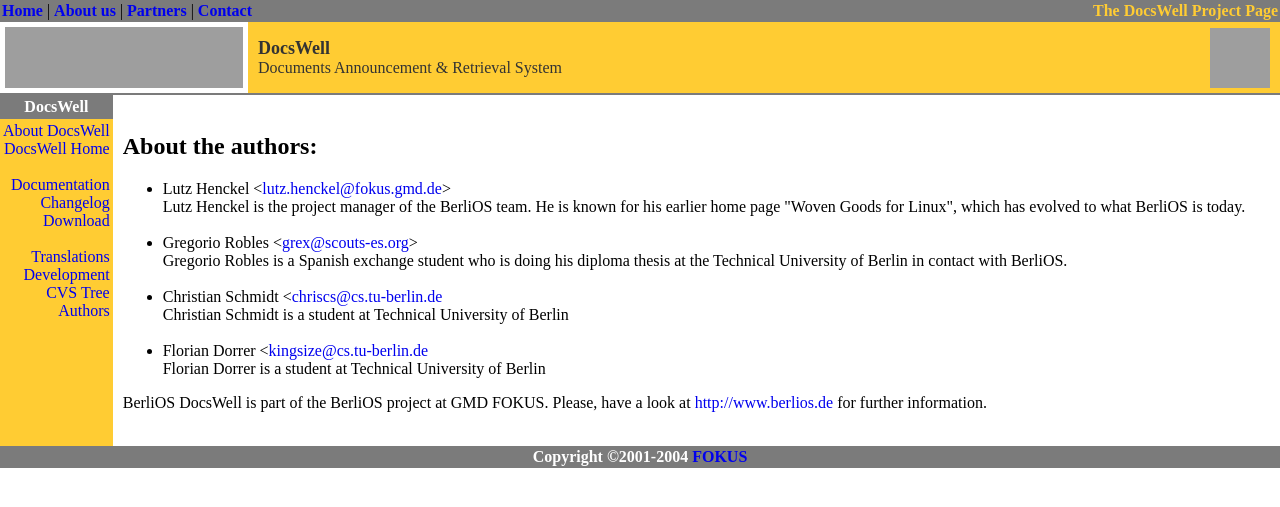
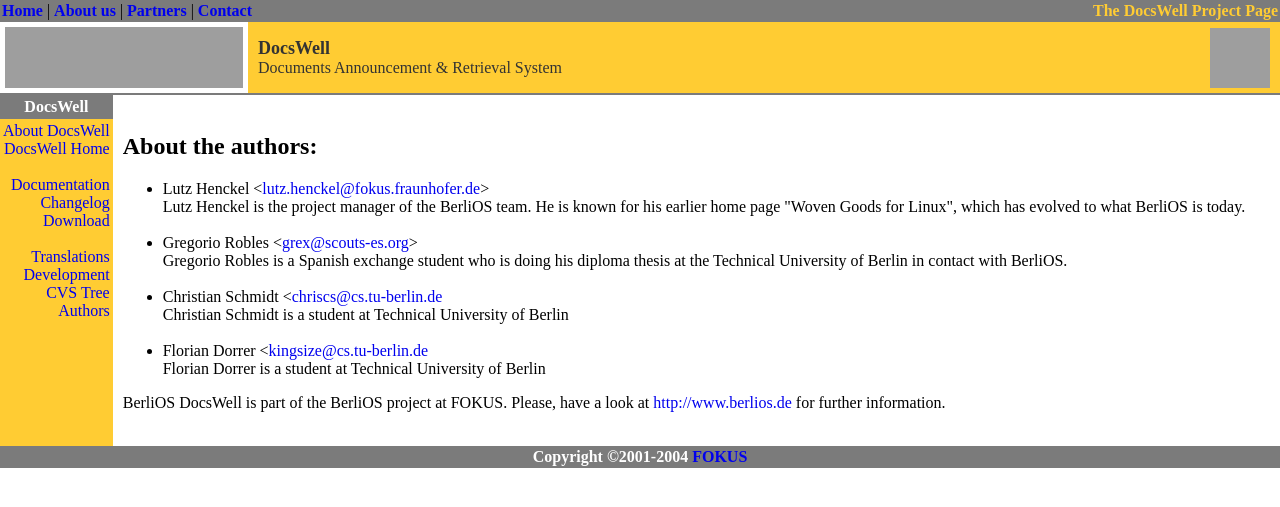
Before and after one commit to BackupTheBerlios/docswell-svn, a PHP site: page /html/authors.php in a window 1280 px wide. Shown: the top 507 px of the page. Run offline with PHP 8.4, Linux system fonts and the light colour scheme; grey boxes are pictures that could not be loaded.

Commit message:
change authors email address

```diff
--- a/trunk/docswell/html/authors.php
+++ b/trunk/docswell/html/authors.php
@@ -5,7 +5,7 @@
 # ===================================================================
 #
 # Copyright (c) 2001 by
-#                Lutz Henckel (lutz.henckel@fokus.gmd.de) and
+#                Lutz Henckel (lutz.henckel@fokus.fraunhofer.de) and
 #                Gregorio Robles (grex@scouts-es.org)
 #
 # BerliOS DocsWell: http://sourcewell.berlios.de
@@ -28,7 +28,7 @@
 <P><H2>About the authors:</H2>
 
 <UL>
-<LI>Lutz Henckel &lt;<A HREF="mailto:lutz.henckel@fokus.gmd.de">lutz.henckel@fokus.gmd.de</A>&gt;
+<LI>Lutz Henckel &lt;<A HREF="mailto:lutz.henckel@fokus.fraunhofer.de">lutz.henckel@fokus.fraunhofer.de</A>&gt;
 <BR>Lutz Henckel is the project manager of the BerliOS team. He is known for his
 earlier home page "Woven Goods for Linux", which has evolved to what BerliOS is today.
 
@@ -46,7 +46,7 @@
 <BR>Florian Dorrer is a student at Technical University of Berlin
 </UL>
 
-<P>BerliOS DocsWell is part of the BerliOS project at GMD FOKUS. Please, have
+<P>BerliOS DocsWell is part of the BerliOS project at FOKUS. Please, have
 a look at <A HREF="http://www.berlios.de">http://www.berlios.de</A> for further information.
 
 <p>&nbsp;
```
